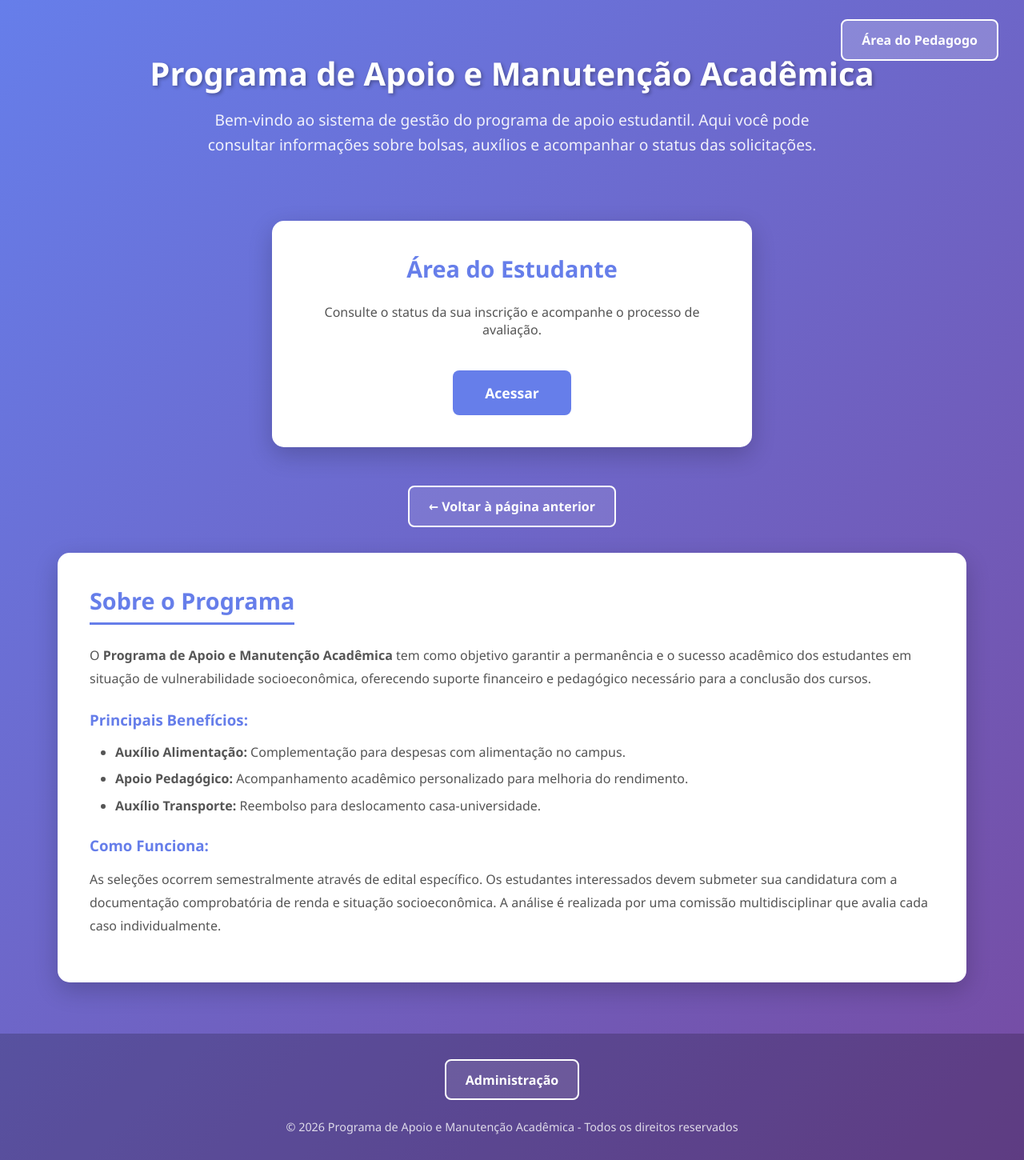
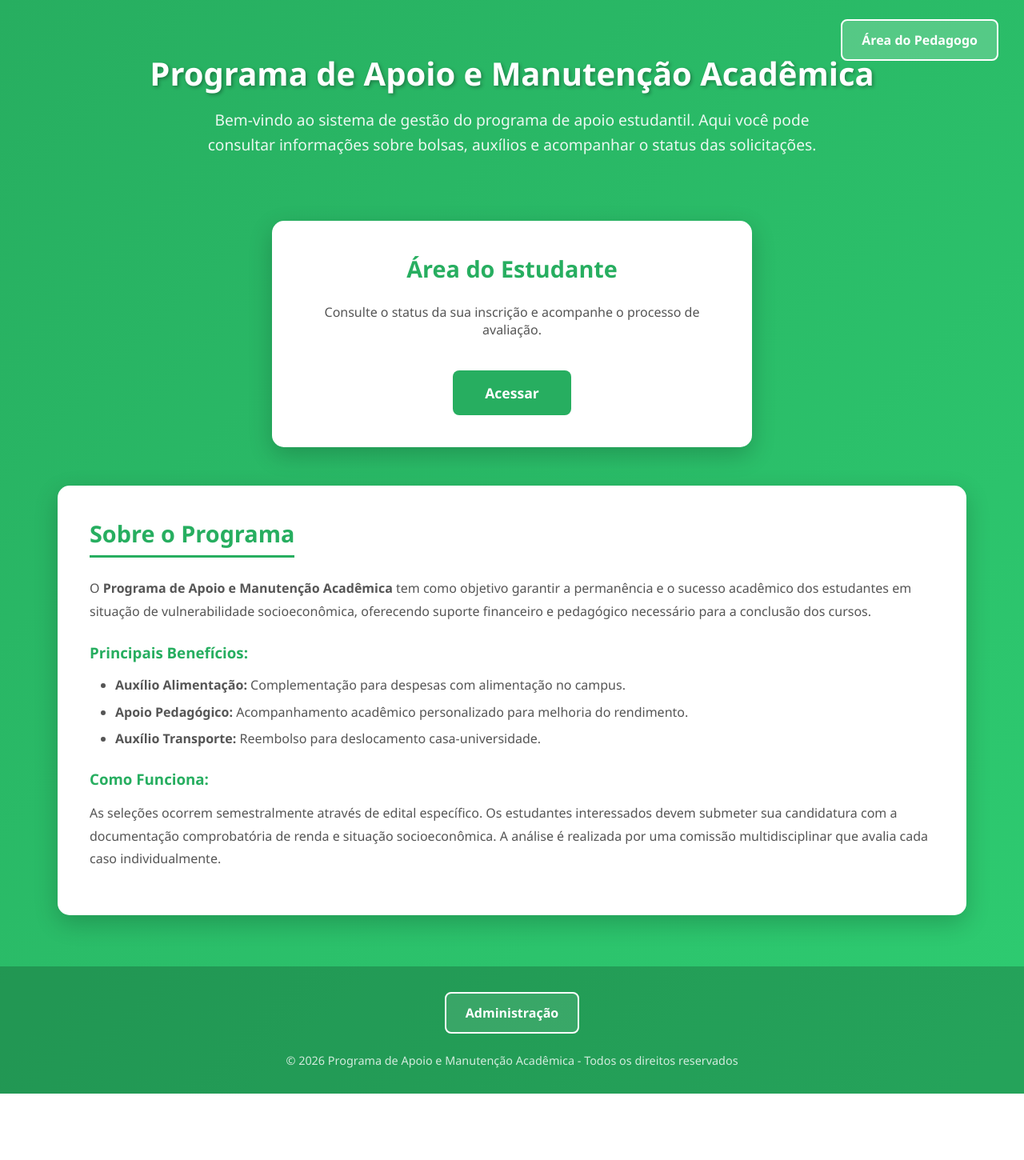
Before and after one commit to qwen-coder-dti-rei-ifpe/refluxo, a Django app: page / in a window 1280 px wide. Shown: the whole page at 80% size. After the commit the page ends 1367 px from the top, so only its background shows below. Run offline with Django 5.2, Linux system fonts and the light colour scheme; parts of the project's set-up code (start-up, migrations or seed data) failed here and were passed over.

Commit message:
Update color scheme to green theme and remove back button from homepage
• Changed primary color variables from purple (#667eea) to green (#27ae60) in base.html CSS
• Updated background gradient on home.html from purple to green linear gradient
• Removed "Voltar à página anterior" back button link from home.html template
• Modified color references throughout base.html to use new green theme variables
• Adjusted button and card header styles in base.html to reflect green color scheme

The changes implement a consistent green color theme across the application and remove the redundant navigation element from the homepage as requested.

```diff
--- a/ifpe_mvp/templates/base.html
+++ b/ifpe_mvp/templates/base.html
@@ -12,10 +12,10 @@
 
     <style>
         :root {
-            --primary-color: #2c3e50;
-            --secondary-color: #3498db;
+            --primary-color: #27ae60;
+            --secondary-color: #2ecc71;
             --accent-color: #27ae60;
-            --light-bg: #f8f9fa;
+            --light-bg: #e8f5e9;
         }
 
         body {
--- a/templates/home.html
+++ b/templates/home.html
@@ -13,7 +13,7 @@
         }
 
         body {
-            background: linear-gradient(135deg, #667eea 0%, #764ba2 100%);
+            background: linear-gradient(135deg, #27ae60 0%, #2ecc71 100%);
             min-height: 100vh;
             display: flex;
             flex-direction: column;
@@ -38,7 +38,7 @@
 
         .pedagogo-top-link:hover {
             background: white;
-            color: #667eea;
+            color: #27ae60;
             transform: translateY(-2px);
         }
 
@@ -79,10 +79,10 @@
         }
 
         .info-section h2 {
-            color: #667eea;
+            color: #27ae60;
             margin-bottom: 1.5rem;
             font-size: 1.8rem;
-            border-bottom: 3px solid #667eea;
+            border-bottom: 3px solid #27ae60;
             padding-bottom: 0.5rem;
             display: inline-block;
         }
@@ -115,7 +115,7 @@
         }
 
         .access-card h2 {
-            color: #667eea;
+            color: #27ae60;
             margin-bottom: 1.5rem;
             font-size: 1.8rem;
         }
@@ -123,7 +123,7 @@
         .access-button {
             display: inline-block;
             padding: 1rem 2.5rem;
-            background: #667eea;
+            background: #27ae60;
             color: white;
             text-decoration: none;
             border-radius: 8px;
@@ -134,9 +134,9 @@
         }
 
         .access-button:hover {
-            background: #5568d3;
+            background: #219a52;
             transform: translateY(-2px);
-            box-shadow: 0 5px 15px rgba(102, 126, 234, 0.4);
+            box-shadow: 0 5px 15px rgba(39, 174, 96, 0.4);
         }
 
         footer {
@@ -167,7 +167,7 @@
 
         .footer-link:hover {
             background: white;
-            color: #667eea;
+            color: #27ae60;
             transform: translateY(-2px);
         }
 
@@ -205,25 +205,18 @@
             <a href="{% url 'login' %}?next=/jornada-estudante/" class="access-button">Acessar</a>
         </section>
 
-        <!-- Back Button -->
-        <div style="text-align: center; margin-bottom: 2rem;">
-            <a href="javascript:history.back()" class="footer-link" style="background: rgba(255,255,255,0.1);">
-                ← Voltar à página anterior
-            </a>
-        </div>
-
         <section class="info-section">
             <h2>Sobre o Programa</h2>
             <p>O <strong>Programa de Apoio e Manutenção Acadêmica</strong> tem como objetivo garantir a permanência e o sucesso acadêmico dos estudantes em situação de vulnerabilidade socioeconômica, oferecendo suporte financeiro e pedagógico necessário para a conclusão dos cursos.</p>
 
-            <h3 style="color: #667eea; margin: 1.5rem 0 1rem 0;">Principais Benefícios:</h3>
+            <h3 style="color: #27ae60; margin: 1.5rem 0 1rem 0;">Principais Benefícios:</h3>
             <ul>
                 <li><strong>Auxílio Alimentação:</strong> Complementação para despesas com alimentação no campus.</li>
                 <li><strong>Apoio Pedagógico:</strong> Acompanhamento acadêmico personalizado para melhoria do rendimento.</li>
                 <li><strong>Auxílio Transporte:</strong> Reembolso para deslocamento casa-universidade.</li>
             </ul>
 
-            <h3 style="color: #667eea; margin: 1.5rem 0 1rem 0;">Como Funciona:</h3>
+            <h3 style="color: #27ae60; margin: 1.5rem 0 1rem 0;">Como Funciona:</h3>
             <p>As seleções ocorrem semestralmente através de edital específico. Os estudantes interessados devem submeter sua candidatura com a documentação comprobatória de renda e situação socioeconômica. A análise é realizada por uma comissão multidisciplinar que avalia cada caso individualmente.</p>
         </section>
     </div>
```
Also changed, not shown: 1 other file.
